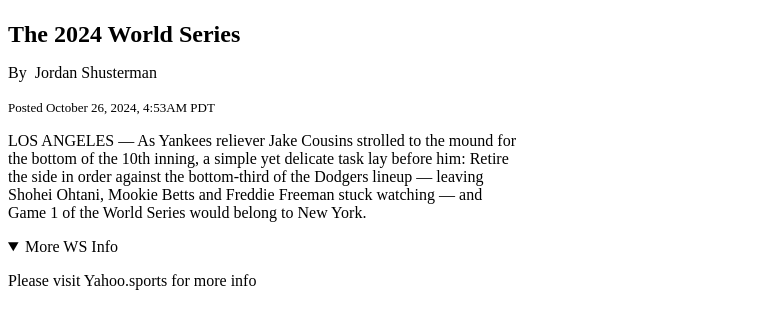
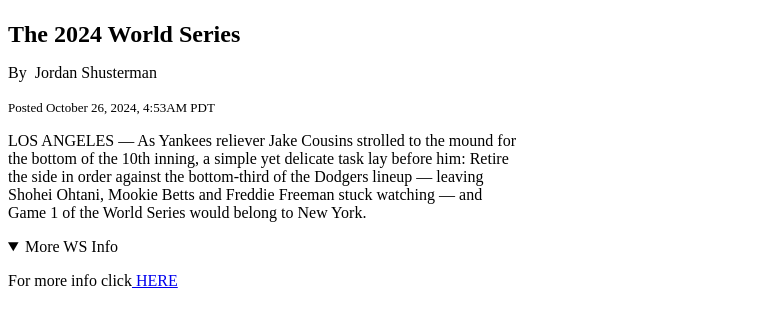
Before and after one commit to norman-brooks/HTML-AND-CSS-PROJECTS-, a plain HTML site: page Challenge_article.html in a window 1280 px wide. Both pictures are taken after a click on the heading "More WS Info". Shown: the part 59-388 px from the top of the page, without its empty margins (0-767 px from the left). Drawn offline with Linux system fonts and the light colour scheme.

Commit message:
Add files via upload

```diff
--- a/Challenge_article.html
+++ b/Challenge_article.html
@@ -22,8 +22,10 @@
             <summary>
                 More WS Info
             </summary>
-            <p>Please visit Yahoo.sports for more info</a>
+            <nav>
+            <p>For more info click<a href="https://sports.yahoo.com/world-series-2024-nestor-cortes-jr-yankees-bullpen-fail-to-deliver-final-3-outs-why-did-aaron-boone-go-with-cortes-082918156.html" target="_blank"> HERE</a>
             </p>
+            </nav>
         </details>
     </article>
     </body>
```
